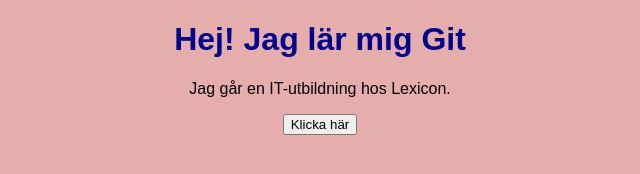
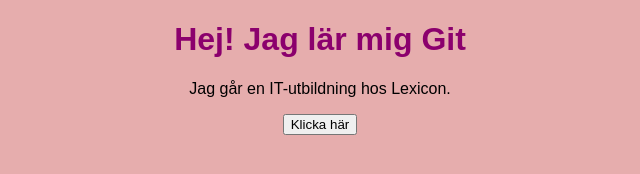
Before and after one commit to Rama-Ab129/it-lexicon, a plain HTML site: page index.html in a window 1280 px wide. Shown: the whole page, without its empty margins (320-960 px from the left). Drawn offline with Linux system fonts and the light colour scheme.

Commit message:
Farg från Lena

```diff
--- a/style.css
+++ b/style.css
@@ -8,4 +8,4 @@ body {
 
 }
 
-h1 { color: darkblue; }
+h1 { color: rgb(139, 0, 109); }
```
